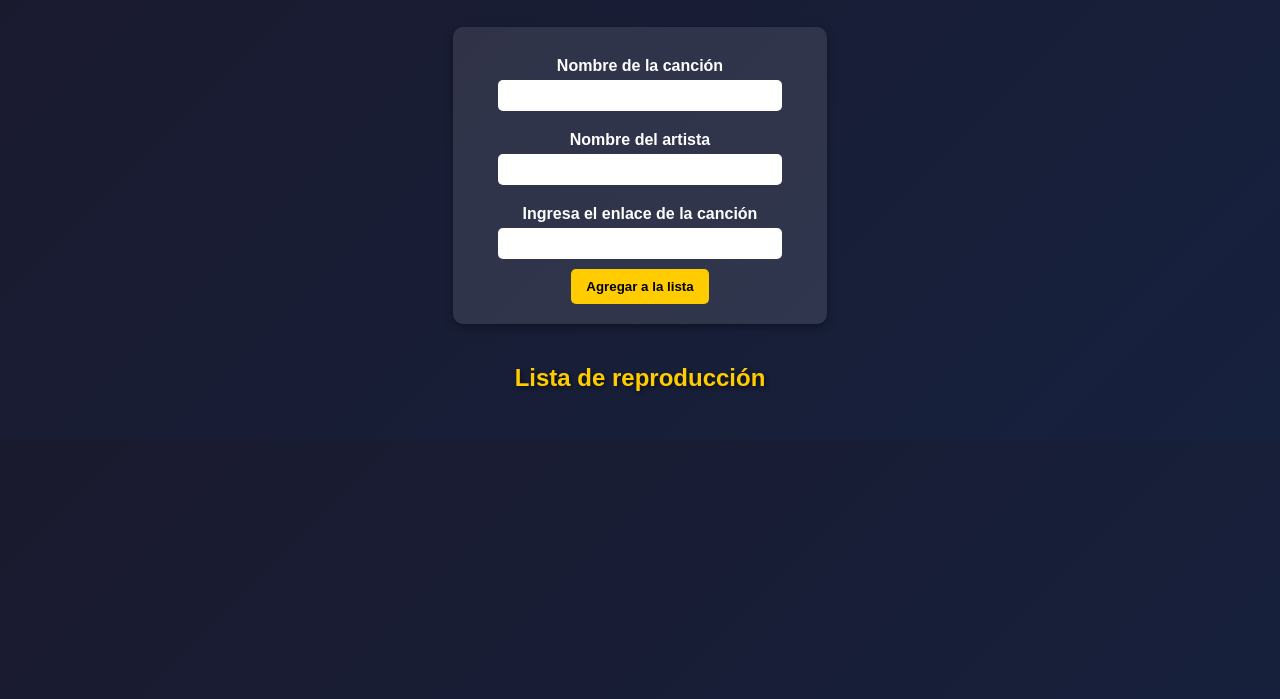
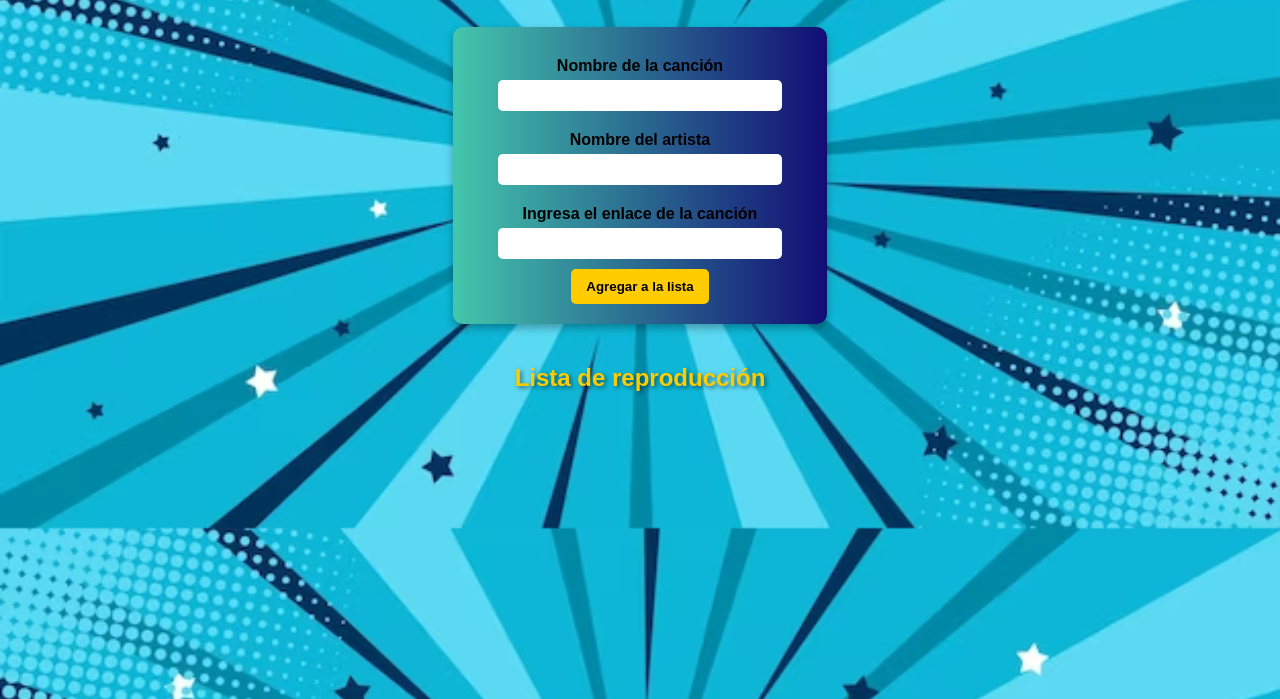
Before and after one commit to fernan04elgato/pip-y-pop-karaoke, a plain HTML site: page index.html in a window 1280 px wide. Shown: the part 101-800 px from the top of the page. Drawn offline with Linux system fonts and the light colour scheme.

Commit message:
background

```diff
--- a/index.html
+++ b/index.html
@@ -5,6 +5,13 @@
     <meta name="viewport" content="width=device-width, initial-scale=1.0">
     <title>Karaoke Pip y Pop</title>
     <link rel="stylesheet" href="main.css">
+    <style>
+        body {
+            background-image: url(fondo-azul-arte-pop-comico_530597-58.avif);
+            background-size: cover;
+            background-position: center;
+        }
+    </style>
 </head>
 <body>
     <h1>Bienvenidos al karaoke Pip & Pop</h1>
--- a/main.css
+++ b/main.css
@@ -1,7 +1,6 @@
 body {
     font-family: 'Poppins', sans-serif;
-    background: linear-gradient(135deg, #1a1a2e, #16213e);
-    color: #fff;
+    color: black;
     text-align: center;
     padding: 20px;
 }
@@ -12,7 +11,7 @@ h1, h2 {
 }
 
 form {
-    background: rgba(255, 255, 255, 0.1);
+    background: linear-gradient(to right,#43c6ac ,#120d75 );
     padding: 20px;
     border-radius: 10px;
     box-shadow: 0 4px 8px rgba(0, 0, 0, 0.3);
```
Also changed, not shown: fondo-azul-arte-pop-comico_530597-58.avif (added).
